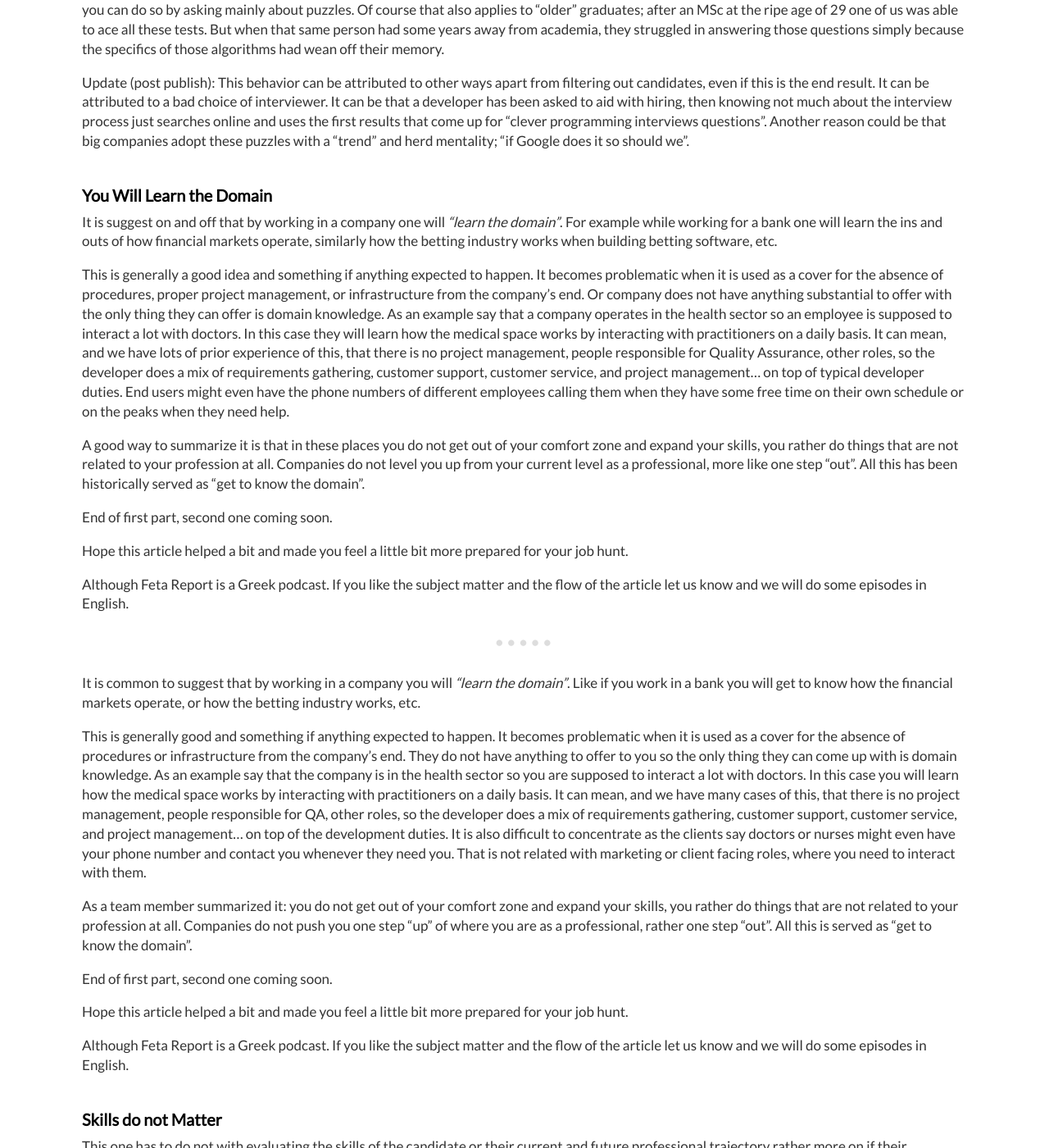
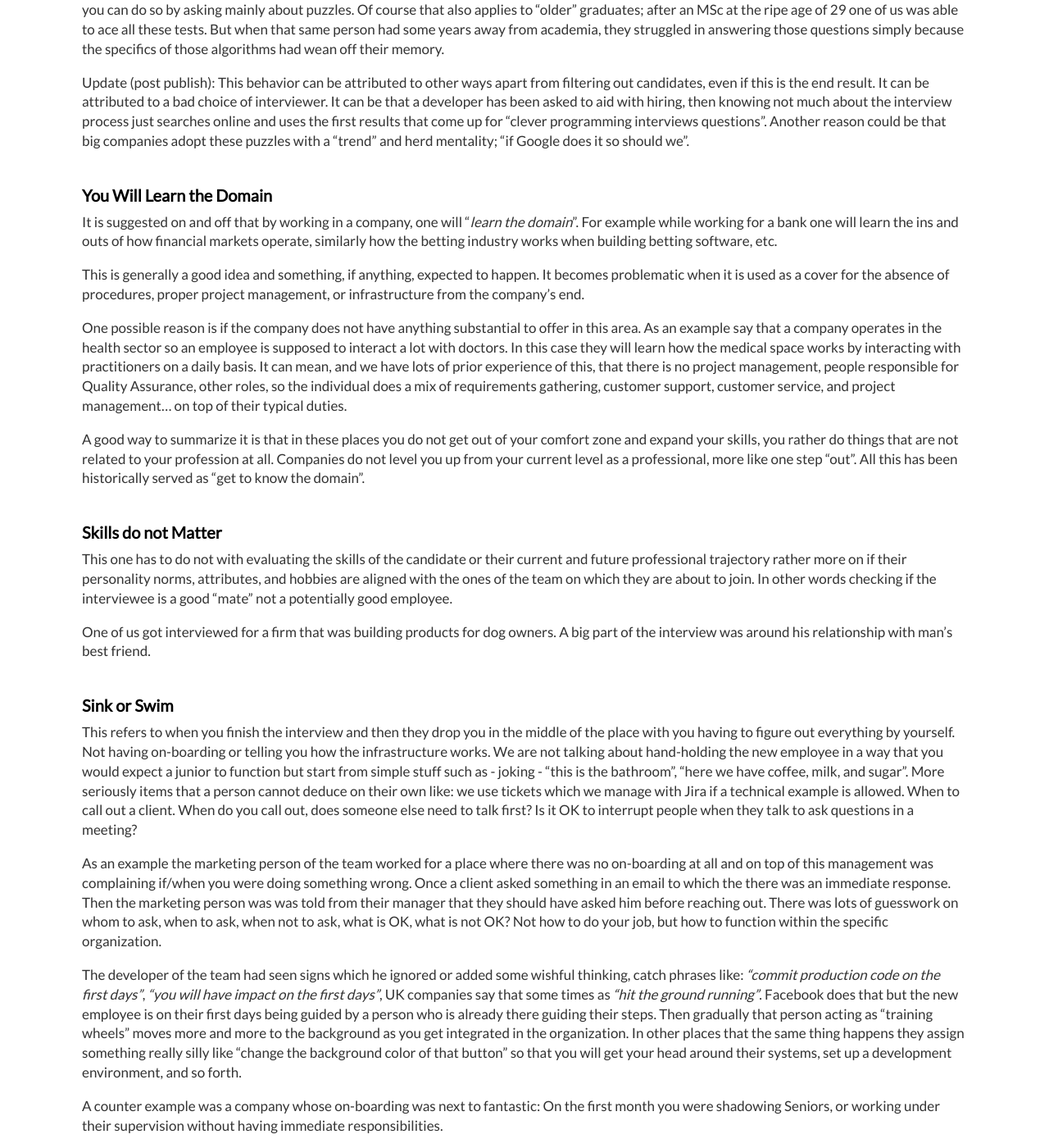
Before and after one commit to dimitrismistriotis/dimitrismistriotis.github.io, a Jekyll site: the page built from _posts/2018-05-24-red_flags_in_interviews.md, in a window 1280 px wide and 1400 px high, scrolled down 3093 px. Shown: the whole window at 82% size. Built offline with Jekyll 4.4.1, drawn with Linux system fonts in a browser that asks for light colours; comment, search, counter and statistics services are not loaded.

Commit message:
Learn the domain: Corrections and deletion of previous version.

```diff
--- a/_posts/2018-05-24-red_flags_in_interviews.md
+++ b/_posts/2018-05-24-red_flags_in_interviews.md
@@ -212,80 +212,37 @@ Update (post publish): This behavior can be attributed to other ways apart from
 filtering out candidates, even if this is the end result. It can be attributed
 to a bad choice of interviewer. It can be that a developer has been asked to
 aid with hiring, then knowing not much about the interview process just
-searches online and uses the first results that come up for “clever programming
-interviews questions”. Another reason could be that big companies adopt these
-puzzles with a "trend" and herd mentality; “if Google does it so should we".
+searches online and uses the first results that come up for "clever programming
+interviews questions". Another reason could be that big companies adopt these
+puzzles with a "trend" and herd mentality; "if Google does it so should we".
 
 ## You Will Learn the Domain
 
-It is suggest on and off that by working in a company one will
-*"learn the domain"*. For example while working for a bank one will learn the
-ins and outs of how financial markets operate, similarly how the betting
-industry works when building betting software, etc.
+It is suggested on and off that by working in a company, one will "*learn the
+domain*". For example while working for a bank one will learn the ins and outs
+of how financial markets operate, similarly how the betting industry works when
+building betting software, etc.
 
-This is generally a good idea and something if anything expected to happen. It
-becomes problematic when it is used as a cover for the absence of procedures,
-proper project management, or infrastructure from the company’s end. Or company
-does not have anything substantial to offer with the only thing they can offer
-is domain knowledge. As an example say that a company operates in the health
+This is generally a good idea and something, if anything, expected to happen.
+It becomes problematic when it is used as a cover for the absence of
+procedures, proper project management, or infrastructure from the company’s
+end.
+
+One possible reason is if the company does not have anything substantial to
+offer in this area. As an example say that a company operates in the health
 sector so an employee is supposed to interact a lot with doctors. In this case
 they will learn how the medical space works by interacting with practitioners
 on a daily basis. It can mean, and we have lots of prior experience of this,
 that there is no project management, people responsible for Quality Assurance,
-other roles, so the developer does a mix of requirements gathering, customer
-support, customer service, and project management... on top of typical developer
-duties. End users might even have the phone numbers of different employees
-calling them when they have some free time on their own schedule or on the
-peaks when they need help.
+other roles, so the individual does a mix of requirements gathering, customer
+support, customer service, and project management... on top of their typical
+duties.
 
 A good way to summarize it is that in these places you do not get out of your
 comfort zone and expand your skills, you rather do things that are not related
 to your profession at all. Companies do not level you up from your current
 level as a professional, more like one step "out". All this has been
 historically served as "get to know the domain".
-
-End of first part, second one coming soon.
-
-Hope this article helped a bit and made you feel a little bit more prepared
-for your job hunt.
-
-Although Feta Report is a Greek podcast. If you like the subject matter and
-the flow of the article let us know and we will do some episodes in English.
-
----
-
-It is common to suggest that by working in a company you will
-*"learn the domain"*. Like if you work in a bank you will get to know how the
-financial markets operate, or how the betting industry works, etc.
-
-This is generally good and something if anything expected to happen. It becomes
-problematic when it is used as a cover for the absence of procedures or
-infrastructure from the company’s end. They do not have anything to offer to
-you so the only thing they can come up with is domain knowledge. As an example
-say that the company is in the health sector so you are supposed to interact a
-lot with doctors. In this case you will learn how the medical space works by
-interacting with practitioners on a daily basis. It can mean, and we have many
-cases of this, that there is no project management, people responsible for QA,
-other roles, so the developer does a mix of requirements gathering, customer
-support, customer service, and project management... on top of the development
-duties. It is also difficult to concentrate as the clients say doctors or
-nurses might even have your phone number and contact you whenever they need
-you. That is not related with marketing or client facing roles, where you need
-to interact with them.
-
-As a team member summarized it: you do not get out of your comfort zone and
-expand your skills, you rather do things that are not related to your
-profession at all. Companies do not push you one step "up" of where you are as
-a professional, rather one step "out". All this is served as "get to know the
-domain".
-
-End of first part, second one coming soon.
-
-Hope this article helped a bit and made you feel a little bit more prepared
-for your job hunt.
-
-Although Feta Report is a Greek podcast. If you like the subject matter and
-the flow of the article let us know and we will do some episodes in English.
 
 ## Skills do not Matter
 
```
